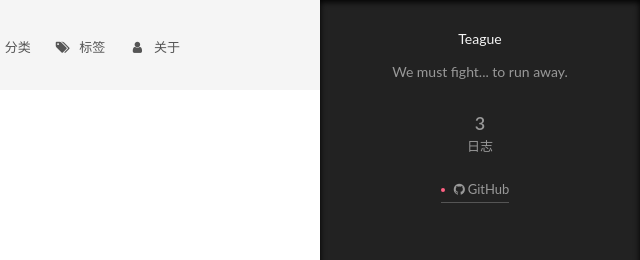
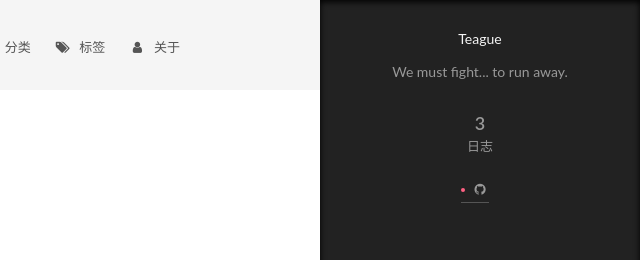
Before and after one commit to yiveak/yiveak.github.io, a plain HTML site: page index.html in a window 1280 px wide. Both pictures are taken after a click on the element 1238 px from the left and 743 px from the top of the page. Shown: the top 260 px of the page, 640-1280 px from the left. Drawn offline with Linux system fonts and the light colour scheme.

Commit message:
Site updated: 2019-09-15 14:25:03

```diff
--- a/index.html
+++ b/index.html
@@ -701,7 +701,7 @@
                   <span class="links-of-author-item">
                     <a href="https://github.com/yiveak" target="_blank" title="GitHub">
 
-                        <i class="fa fa-fw fa-github"></i>GitHub</a>
+                        <i class="fa fa-fw fa-github"></i></a>
                   </span>
 
             </div>
```
Also changed, not shown: 2019/09/14/hello-world/index.html (+1 -1 lines), 2019/09/15/Aria2基础配置一/index.html (+1 -1 lines), 2019/09/15/什么是图床/index.html (+1 -1 lines), about/index.html (+1 -1 lines), archives/2019/09/index.html (+1 -1 lines), archives/2019/index.html (+1 -1 lines), archives/index.html (+1 -1 lines), categories/index.html (+1 -1 lines), tags/index.html (+1 -1 lines).
